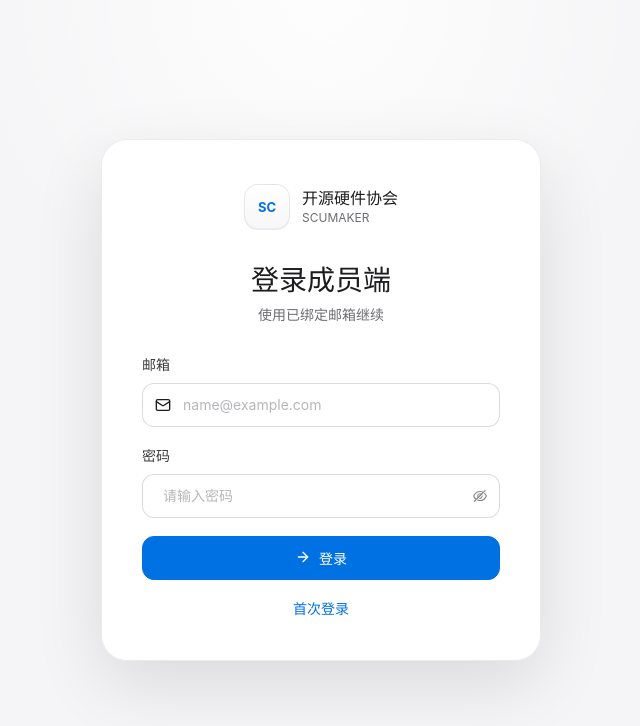
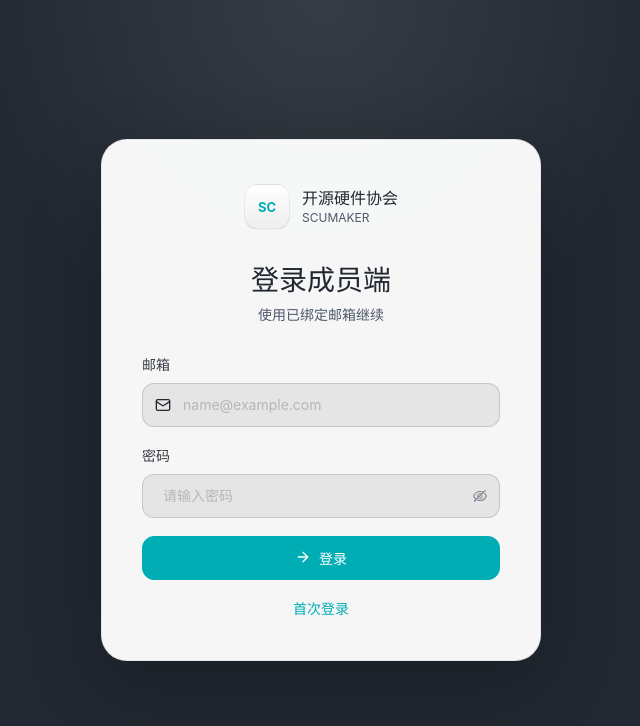
Before and after one commit to RayFlows/makershub, a React (Vite) app in the folder apps/web/: page / in a window 1280 px wide. Shown: the top 726 px of the page, without its empty margins (319-959 px from the left). Built offline with nearby package versions, Linux system fonts and the light colour scheme; no server answers.

Commit message:
style: align web colors with miniapp palette

```diff
--- a/apps/web/src/App.tsx
+++ b/apps/web/src/App.tsx
@@ -180,18 +180,18 @@ function App() {
     <ConfigProvider
       theme={{
         token: {
-          colorBgBase: "#f5f5f7",
+          colorBgBase: "#222831",
           colorBgContainer: "#FFFFFF",
-          colorText: "#1d1d1f",
-          colorTextSecondary: "#6e6e73",
-          colorTextTertiary: "#86868b",
-          colorBorder: "rgba(0, 0, 0, 0.14)",
-          colorBorderSecondary: "rgba(0, 0, 0, 0.08)",
-          colorPrimary: "#0071e3",
-          colorInfo: "#0071e3",
-          colorSuccess: "#248a3d",
-          colorWarning: "#bf7b00",
-          colorError: "#d70015",
+          colorText: "#222831",
+          colorTextSecondary: "#4E5969",
+          colorTextTertiary: "#7D8592",
+          colorBorder: "rgba(34, 40, 49, 0.16)",
+          colorBorderSecondary: "rgba(34, 40, 49, 0.08)",
+          colorPrimary: "#00ADB5",
+          colorInfo: "#00ADB5",
+          colorSuccess: "#00BAAD",
+          colorWarning: "#FFE89E",
+          colorError: "#E33C64",
           borderRadius: 10,
           borderRadiusLG: 20,
           borderRadiusSM: 6,
--- a/apps/web/src/styles.css
+++ b/apps/web/src/styles.css
@@ -1,26 +1,28 @@
 :root {
-  --mh-bg: #f5f5f7;
+  --mh-bg: #222831;
   --mh-paper: #ffffff;
-  --mh-sidebar: #f5f5f7;
-  --mh-hover: rgba(0, 0, 0, 0.045);
-  --mh-active: rgba(0, 0, 0, 0.07);
-  --mh-ink: #1d1d1f;
-  --mh-ink-soft: #3a3a3c;
-  --mh-muted: #6e6e73;
-  --mh-faint: #86868b;
-  --mh-line: rgba(0, 0, 0, 0.14);
-  --mh-line-soft: rgba(0, 0, 0, 0.08);
-  --mh-accent: #0071e3;
-  --mh-accent-hover: #0077ed;
-  --mh-accent-soft: rgba(0, 113, 227, 0.09);
-  --mh-success: #248a3d;
-  --mh-warning: #bf7b00;
-  --mh-danger: #d70015;
+  --mh-surface: #eeeeee;
+  --mh-field: #e5e5e5;
+  --mh-sidebar: #222831;
+  --mh-hover: rgba(0, 173, 181, 0.13);
+  --mh-active: rgba(0, 173, 181, 0.22);
+  --mh-ink: #222831;
+  --mh-ink-soft: #393e46;
+  --mh-muted: #4e5969;
+  --mh-faint: #7d8592;
+  --mh-line: rgba(34, 40, 49, 0.16);
+  --mh-line-soft: rgba(34, 40, 49, 0.08);
+  --mh-accent: #00adb5;
+  --mh-accent-hover: #00baad;
+  --mh-accent-soft: rgba(0, 173, 181, 0.14);
+  --mh-success: #00baad;
+  --mh-warning: #ffe89e;
+  --mh-danger: #e33c64;
   --mh-radius-sm: 8px;
   --mh-radius-md: 12px;
   --mh-radius-lg: 20px;
   --mh-radius-sheet: 26px;
-  --mh-shadow: 0 24px 70px rgba(0, 0, 0, 0.11);
+  --mh-shadow: 0 24px 70px rgba(0, 0, 0, 0.22);
   --mh-font-sans: -apple-system, BlinkMacSystemFont, "SF Pro Text", "SF Pro Display", "PingFang SC", "Hiragino Sans GB", "Microsoft YaHei", "Noto Sans SC", sans-serif;
   color: var(--mh-ink);
   background: var(--mh-bg);
@@ -56,7 +58,7 @@ textarea {
   justify-content: center;
   padding: 32px 18px;
   background:
-    radial-gradient(circle at 50% 0, rgba(255, 255, 255, 0.86), rgba(255, 255, 255, 0) 360px),
+    radial-gradient(circle at 50% 0, rgba(57, 62, 70, 0.9), rgba(57, 62, 70, 0) 360px),
     var(--mh-bg);
 }
 
@@ -69,7 +71,7 @@ textarea {
   overflow: hidden;
   border: 1px solid var(--mh-line-soft);
   border-radius: var(--mh-radius-sheet);
-  background: rgba(255, 255, 255, 0.92);
+  background: rgba(255, 255, 255, 0.96);
   box-shadow: var(--mh-shadow);
 }
 
@@ -130,7 +132,7 @@ textarea {
   justify-content: center;
   border: 1px solid var(--mh-line-soft);
   border-radius: 14px;
-  background: linear-gradient(180deg, #ffffff, #f7f7f9);
+  background: linear-gradient(180deg, #ffffff, #eeeeee);
   color: var(--mh-accent);
   font-size: 13px;
   font-weight: 650;
@@ -187,7 +189,7 @@ textarea {
   min-height: 44px;
   border-color: var(--mh-line);
   border-radius: var(--mh-radius-md);
-  background: rgba(255, 255, 255, 0.96);
+  background: var(--mh-field);
   box-shadow: none;
 }
 
@@ -223,8 +225,8 @@ textarea {
 .auth-panel .ant-input-affix-wrapper-focused,
 .auth-panel .ant-input-password-focused,
 .auth-panel .ant-input:focus {
-  border-color: rgba(0, 113, 227, 0.48);
-  box-shadow: 0 0 0 3px rgba(0, 113, 227, 0.14);
+  border-color: rgba(0, 173, 181, 0.62);
+  box-shadow: 0 0 0 3px rgba(0, 173, 181, 0.16);
 }
 
 .auth-panel .ant-btn {
@@ -261,7 +263,7 @@ textarea {
 .auth-panel .ant-space-compact .ant-btn {
   border-color: var(--mh-line);
   color: var(--mh-accent);
-  background: rgba(0, 113, 227, 0.07);
+  background: var(--mh-accent-soft);
 }
 
 .auth-secondary-actions {
@@ -291,12 +293,12 @@ textarea {
 
 .app-shell {
   min-height: 100vh;
-  background: var(--mh-bg);
+  background: var(--mh-surface);
 }
 
 .side-nav {
   border-right: 1px solid var(--mh-line-soft);
-  background: rgba(245, 245, 247, 0.9) !important;
+  background: var(--mh-sidebar) !important;
   backdrop-filter: blur(20px);
 }
 
@@ -304,13 +306,21 @@ textarea {
   height: 64px;
   gap: 10px;
   padding: 0 14px;
-  color: var(--mh-ink);
+  color: #ffffff;
+}
+
+.side-nav .brand strong {
+  color: #ffffff;
+}
+
+.side-nav .brand span {
+  color: rgba(255, 255, 255, 0.68);
 }
 
 .side-nav .ant-menu {
   border-inline-end: 0 !important;
   background: transparent !important;
-  color: var(--mh-muted);
+  color: rgba(255, 255, 255, 0.72);
   font-size: 14px;
 }
 
@@ -318,16 +328,16 @@ textarea {
   height: 36px;
   margin: 2px 8px;
   border-radius: var(--mh-radius-sm);
-  color: var(--mh-muted);
+  color: rgba(255, 255, 255, 0.72);
 }
 
 .side-nav .ant-menu-item:hover {
-  color: var(--mh-ink) !important;
+  color: #ffffff !important;
   background: var(--mh-hover) !important;
 }
 
 .side-nav .ant-menu-item-selected {
-  color: var(--mh-ink) !important;
+  color: #ffffff !important;
   background: var(--mh-active) !important;
 }
 
@@ -342,7 +352,7 @@ textarea {
   justify-content: space-between;
   padding: 0 28px;
   border-bottom: 1px solid var(--mh-line-soft);
-  background: rgba(245, 245, 247, 0.84);
+  background: rgba(238, 238, 238, 0.86);
   backdrop-filter: blur(20px);
 }
 
@@ -363,10 +373,10 @@ textarea {
 
 .channel-tag {
   margin-inline-end: 0;
-  border-color: rgba(0, 113, 227, 0.16);
+  border-color: rgba(0, 173, 181, 0.22);
   border-radius: 999px;
   color: var(--mh-accent);
-  background: rgba(0, 113, 227, 0.08);
+  background: var(--mh-accent-soft);
   font-weight: 500;
 }
 
@@ -416,10 +426,10 @@ textarea {
   gap: 8px;
   min-height: 34px;
   padding: 7px 11px;
-  border: 1px solid rgba(0, 113, 227, 0.16);
+  border: 1px solid rgba(0, 173, 181, 0.22);
   border-radius: 999px;
   color: var(--mh-accent);
-  background: rgba(0, 113, 227, 0.08);
+  background: var(--mh-accent-soft);
   font-size: 14px;
   font-weight: 500;
 }
```
